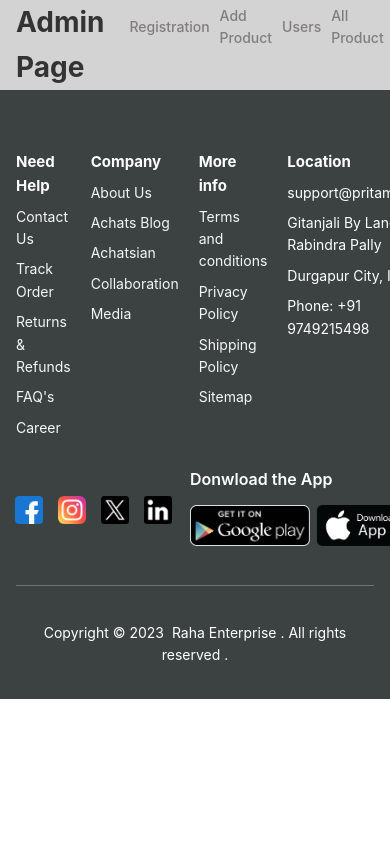
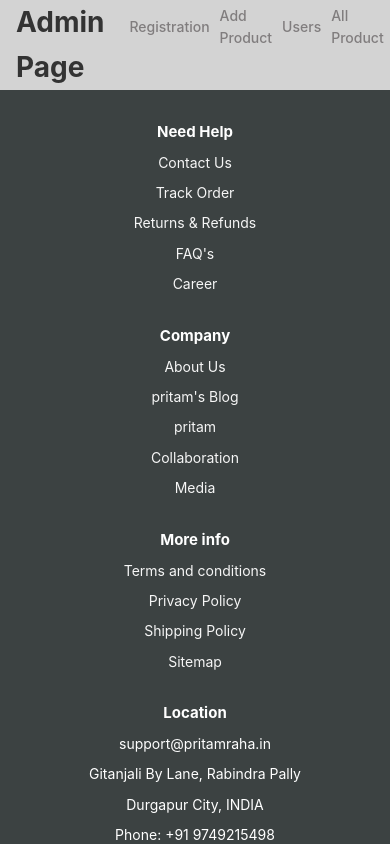
Before and after one commit to pritam16raha/EcomFrontend, a React (Vite) app: page /admin in a window 390 px wide. Shown: the top 844 px of the page. Built offline with nearby package versions, Linux system fonts and the light colour scheme; no server answers.

Commit message:
responsive done for home page

```diff
--- a/src/components/footer/Footer.jsx
+++ b/src/components/footer/Footer.jsx
@@ -3,7 +3,7 @@ import { Container } from "../../styles/styles";
 import { footerData, socialLinksData } from "../../data/data";
 import { Link } from "react-router-dom";
 import { staticImages } from "../../utils/myImageData";
-import { defaultTheme } from "../../styles/themes/default";
+import { breakpoints, defaultTheme } from "../../styles/themes/default";
 
 
 const Footer = () => {
@@ -96,69 +96,113 @@ const FooterWrapper = styled.footer`
   padding-top: 60px;
   padding-bottom: 32px;
 
-    .footer-top{
+  @media (max-width: ${breakpoints.lg}) {
+    padding-top: 30px;
+    padding-bottom: 30px;
+  }
+
+  .footer-top {
     grid-template-columns: repeat(4, 1fr);
     gap: 20px;
+
+    @media (max-width: ${breakpoints.md}) {
+      grid-template-columns: repeat(2, 1fr);
     }
 
-    .footer-item{
-      &-title{
+    @media (max-width: ${breakpoints.xs}) {
+      grid-template-columns: 100%;
+      text-align: center;
+    }
+  }
+
+  .footer-item {
+    &-title {
       margin-bottom: 8px;
     }
   }
 
-    .ftr-links{
-      .ftr-link-item{
+  .ftr-links {
+    .ftr-link-item {
       margin-bottom: 8px;
 
-        a{
+      a {
         color: ${defaultTheme.color_whitesmoke};
 
-          &:hover{
+        &:hover {
           color: ${defaultTheme.color_yellow};
         }
       }
     }
   }
 
-    .footer-middle{
+  .footer-middle {
     padding: 20px 0 32px 0;
     grid-template-columns: repeat(2, 1fr);
     gap: 20px;
+
+    @media (max-width: ${breakpoints.lg}) {
+      padding: 20px 0;
     }
 
-    .ftr-social-links{
+    @media (max-width: ${breakpoints.xs}) {
+      grid-template-columns: 100%;
+      text-align: center;
+    }
+  }
+
+  .ftr-social-links {
+    @media (max-width: ${breakpoints.xs}) {
+      justify-content: center;
+    }
+
     column-gap: 18px;
-      img{
+    img {
       width: 28px;
     }
 
-      .ftr-social-link{
+    .ftr-social-link {
       width: 25px;
       height: 25px;
       border-radius: 4px;
     }
   }
 
-    .ftr-app-links{
-      .app-links-title{
+  .ftr-app-links {
+    .app-links-title {
       margin-bottom: 12px;
     }
 
-      .app-links-group{
+    .app-links-group {
       column-gap: 6px;
+
+      @media (max-width: ${breakpoints.sm}) {
+        flex-direction: column;
+        align-items: flex-start;
       }
 
-      a{
-        img{
+      @media (max-width: ${breakpoints.xs}) {
+        flex-direction: row;
+        justify-content: center;
+      }
+    }
+
+    a {
+      img {
         width: 120px;
+
+        @media (max-width: ${breakpoints.md}) {
+          width: 100px;
+        }
       }
     }
   }
 
-    .footer-bottom{
+  .footer-bottom {
     padding-top: 36px;
     border-top: 1px solid rgba(190, 188, 189, 0.4);
+
+    @media (max-width: ${breakpoints.lg}) {
+      padding-top: 20px;
     }
-
+  }
 `;
--- a/src/components/homePage/Accessories.jsx
+++ b/src/components/homePage/Accessories.jsx
@@ -6,6 +6,7 @@ import { BackendDomain } from "../../commonData/SummaryApi";
 import { useEffect } from "react";
 import styled from "styled-components";
 import { Link } from "react-router-dom";
+import { breakpoints } from "../../styles/themes/default";
 
 const Accessories = () => {
   const [itemImage, setItemImage] = useState([]);
@@ -96,6 +97,11 @@ const ProductListWrapper = styled.div`
   column-gap: 30px;
   row-gap: 30px;
   grid-template-columns: repeat(auto-fill, minmax(270px, 1fr));
+
+  @media (max-width: ${breakpoints.sm}) {
+    gap: 12px;
+    grid-template-columns: repeat(auto-fill, minmax(200px, 1fr));
+  }
 `;
 
 const ProductCardWrapper = styled(Link)`
@@ -106,5 +112,9 @@ const ProductCardWrapper = styled(Link)`
 
   img {
     border-radius: 15px;
+
+    @media (max-width: ${breakpoints.sm}) {
+      height: 320px;
+    }
   }
 `;
--- a/src/components/homePage/Featured.jsx
+++ b/src/components/homePage/Featured.jsx
@@ -3,7 +3,7 @@ import { Container, Section } from '../../styles/styles';
 import { featuredData } from '../../data/data';
 import styled from 'styled-components';
 import { Link } from 'react-router-dom';
-import { defaultTheme } from '../../styles/themes/default';
+import { breakpoints, defaultTheme } from '../../styles/themes/default';
 
 const Featured = () => {
   return (
@@ -34,6 +34,10 @@ export default Featured;
 const FeaturedContent = styled.div`
   grid-template-columns: repeat(2, 1fr);
   gap: 30px;
+
+  @media (max-width: ${breakpoints.lg}) {
+    grid-template-columns: 100%;
+  }
 `;
 
 const FeaturedCardWrapper = styled.div`
@@ -43,17 +47,17 @@ const FeaturedCardWrapper = styled.div`
   position: relative;
   box-shadow: 2px 2px 10px 0px rgba(0, 0, 0, 0.4);
 
-    .fit-text-top{
+  .fit-text-top {
     margin-top: 24px;
     color: ${defaultTheme.color_sea_green_v1};
   }
 
-    .fit-text-large{
+  .fit-text-large {
     font-size: 38px;
     line-height: 1.2;
   }
 
-    .fit-text-bottom{
+  .fit-text-bottom {
     margin-top: 10px;
     margin-bottom: 30px;
   }
@@ -64,14 +68,26 @@ const FeaturedCardWrapper = styled.div`
     top: 0;
     left: 0;
     max-width: 400px;
+
+    @media (max-width: ${breakpoints.sm}) {
+      padding: 16px;
+    }
   }
 
-    .fit-card-img{
+  .fit-card-img {
     object-position: 10px 10px;
     scale: 2;
+
+    @media (max-width: ${breakpoints.xl}) {
+      object-position: 73px 90px;
     }
 
-    .fit-link{
+    @media (max-width: ${breakpoints.sm}) {
+      object-position: 0px 90px;
+    }
+  }
+
+  .fit-link {
     position: relative;
     &::after {
       position: absolute;
--- a/src/components/homePage/Hero.jsx
+++ b/src/components/homePage/Hero.jsx
@@ -5,7 +5,7 @@ import styled from "styled-components";
 import { bannerData } from "../../data/data";
 import { Container } from "../../styles/styles";
 import { BaseLinkWhite } from "../../styles/button";
-import { defaultTheme } from "../../styles/themes/default";
+import { breakpoints, defaultTheme } from "../../styles/themes/default";
 import CustomNextArrow from "../Common/CustomNextArrow";
 import CustomPrevArrow from "../Common/CustomPrevArrow";
 import { useEffect, useState } from "react";
@@ -16,6 +16,21 @@ const Hero = () => {
     infinite: true,
     slidesToShow: 1,
     slidesToScroll: 1,
+    responsive: [
+      {
+        breakpoint: 1024,
+        settings: {
+          arrows: true,
+        },
+      },
+      {
+        breakpoint: 768,
+        settings: {
+          arrows: false,
+          dots: true,
+        },
+      },
+    ],
   };
 
   const [bannerImg, setBannerimg] = useState([]);
@@ -123,11 +138,19 @@ const HeroSlideWrapper = styled.div`
   .custom-prev-arrow {
     left: 30px !important;
     background-color: transparent;
+
+    @media (max-width: ${breakpoints.md}) {
+      left: 16px !important;
+    }
   }
 
   .custom-next-arrow {
     right: 30px !important;
     background-color: transparent;
+
+    @media (max-width: ${breakpoints.md}) {
+      right: 16px !important;
+    }
   }
 `;
 
@@ -167,15 +190,35 @@ const HeroSlideContent = styled.div`
     height: 42px;
     min-width: 120px;
     margin-top: 20px;
+
+    @media (max-width: ${breakpoints.md}) {
+      margin-top: 12px;
+    }
   }
 
   .container {
     max-width: 840px;
     margin-left: 0;
+
+    @media (max-width: ${breakpoints.xxl}) {
+      margin-left: 80px;
+    }
+    @media (max-width: ${breakpoints.md}) {
+      margin-left: 16px;
+      margin-right: 16px;
+    }
+    @media (max-width: ${breakpoints.sm}) {
+      margin: 0;
+      text-align: center;
+    }
   }
 
   .hero-text-top {
     font-size: 32px;
+
+    @media (max-width: ${breakpoints.lg}) {
+      font-size: 26px;
+    }
   }
 
   .hero-text-large {
@@ -183,11 +226,28 @@ const HeroSlideContent = styled.div`
     letter-spacing: 1px;
     line-height: 1.5;
     margin-bottom: 20px;
+
+    @media (max-width: ${breakpoints.lg}) {
+      font-size: 60px;
+    }
+    @media (max-width: ${breakpoints.lg}) {
+      font-size: 48px;
+    }
+    @media (max-width: ${breakpoints.lg}) {
+      font-size: 36px;
+    }
+    @media (max-width: ${breakpoints.lg}) {
+      font-size: 32px;
+    }
   }
 
   .hero-text-bottom {
     font-size: 26px;
     margin-bottom: 24px;
+
+    @media (max-width: ${breakpoints.lg}) {
+      font-size: 20px;
+    }
   }
 
   .hero-btn {
--- a/src/components/homePage/Mods.jsx
+++ b/src/components/homePage/Mods.jsx
@@ -6,6 +6,7 @@ import { BackendDomain } from "../../commonData/SummaryApi";
 import { useEffect } from "react";
 import styled from "styled-components";
 import { Link } from "react-router-dom";
+import { breakpoints } from "../../styles/themes/default";
 
 const Mods = () => {
   const [itemImage, setItemImage] = useState([]);
@@ -78,9 +79,18 @@ const ProductCardWrapper = styled(Link)`
   .product-img {
     height: 390px;
     position: relative;
+
+    @media (max-width: ${breakpoints.sm}) {
+      padding-left: 0;
+      padding-right: 0;
+    }
   }
 
   img {
     border-radius: 15px;
+
+    @media (max-width: ${breakpoints.sm}) {
+      height: 320px;
+    }
   }
 `;
--- a/src/components/homePage/NewArrivals.jsx
+++ b/src/components/homePage/NewArrivals.jsx
@@ -9,6 +9,7 @@ import CustomPrevArrow from "../Common/CustomPrevArrow";
 import { commonCardStyle } from "../../styles/card";
 import { BackendDomain } from "../../commonData/SummaryApi";
 import { Link } from "react-router-dom";
+import { breakpoints } from "../../styles/themes/default";
 
 const NewArrivals = () => {
   const settings = {
@@ -84,16 +85,37 @@ const ProductCardBoxWrapper = styled(Link)`
     height: 262px;
     width: 262px;
   }
+
+  @media (max-width: ${breakpoints.sm}) {
+    padding-left: 6px;
+    padding-right: 6px;
+  }
 `;
 
 const ArrivalSliderWrapper = styled.div`
   .custom-prev-arrow {
     top: 43%;
     left: -10px;
+
+    @media (max-width: ${breakpoints.xxl}) {
+      left: 24px;
+    }
+
+    @media (max-width: ${breakpoints.xs}) {
+      left: 4px;
+    }
   }
 
   .custom-next-arrow {
     top: 43%;
     right: -10px;
+
+    @media (max-width: ${breakpoints.xxl}) {
+      right: 24px;
+    }
+
+    @media (max-width: ${breakpoints.xs}) {
+      right: 4px;
+    }
   }
 `;
--- a/src/components/homePage/SavingZone.jsx
+++ b/src/components/homePage/SavingZone.jsx
@@ -5,6 +5,7 @@ import styled from 'styled-components';
 import { savingZoneData } from '../../data/data';
 import { ArrowDropDownCircleOutlined} from '@mui/icons-material';
 import { BaseLinkOutlineWhite } from '../../styles/button';
+import { breakpoints } from '../../styles/themes/default';
 
 const SavingZone = () => {
   return (
@@ -52,27 +53,63 @@ const ProductCardOverlayWrapper = styled.div`
   border-radius: 12px;
   overflow: hidden;
 
-        &:nth-child(1){
-            grid-column: 1/3;
+  @media (max-width: ${breakpoints.sm}) {
+    height: 360px;
   }
 
-        &:nth-child(2){
-            grid-column: 3/5;
+  &:nth-child(1) {
+    grid-column: 1/3;
+
+    @media (max-width: ${breakpoints.lg}) {
+      grid-column: 1/4;
+    }
+    @media (max-width: ${breakpoints.md}) {
+      grid-column: 1/7;
+    }
   }
 
-        &:nth-child(3){
-            grid-column: 5/7;
+  &:nth-child(2) {
+    grid-column: 3/5;
+
+    @media (max-width: ${breakpoints.lg}) {
+      grid-column: 4/7;
+    }
+    @media (max-width: ${breakpoints.md}) {
+      grid-column: 1/7;
+    }
   }
 
-        &:nth-child(4){
+  &:nth-child(3) {
+    grid-column: 5/7;
+
+    @media (max-width: ${breakpoints.lg}) {
       grid-column: 1/4;
     }
+    @media (max-width: ${breakpoints.md}) {
+      grid-column: 1/7;
+    }
+  }
 
-        &:nth-child(5){
+  &:nth-child(4) {
+    grid-column: 1/4;
+
+    @media (max-width: ${breakpoints.lg}) {
       grid-column: 4/7;
     }
+    @media (max-width: ${breakpoints.md}) {
+      grid-column: 1/7;
+    }
+  }
 
-    &::after{
+  &:nth-child(5) {
+    grid-column: 4/7;
+
+    @media (max-width: ${breakpoints.lg}) {
+      grid-column: 1/7;
+    }
+  }
+
+  &::after {
     content: "";
     position: absolute;
     left: 0;
@@ -82,7 +119,7 @@ const ProductCardOverlayWrapper = styled.div`
     background-color: rgba(0, 0, 0, 0.2);
   }
 
-  .product-info{
+  .product-info {
     position: absolute;
     top: 0;
     right: 0;
@@ -90,20 +127,24 @@ const ProductCardOverlayWrapper = styled.div`
     padding: 32px 24px;
     width: 230px;
 
-    .info-badge{
+    .info-badge {
       min-width: 100px;
       height: 34px;
     }
-    .info-title{
+    .info-title {
       font-size: 28px;
       margin: 14px 0;
     }
-    .discount-text{
+    .discount-text {
       margin-top: 4px;
     }
-    .info-arrow{
+    .info-arrow {
       margin: 16px 0 16px auto;
       width: 110px;
     }
+
+    @media (max-width: ${breakpoints.xl}) {
+      padding: 16px;
+    }
   }
 `;
--- a/src/data/data.js
+++ b/src/data/data.js
@@ -463,8 +463,8 @@ const footerData = [
     title: "Company",
     links: [
       { text: "About Us", url: "/contact" },
-      { text: "Achats Blog", url: "/blog" },
-      { text: "Achatsian", url: "/achatsian" },
+      { text: "pritam's Blog", url: "/blog" },
+      { text: "pritam", url: "pritamraha.in" },
       { text: "Collaboration", url: "/collaboration" },
       { text: "Media", url: "/media" },
     ],
--- a/src/styles/themes/default.js
+++ b/src/styles/themes/default.js
@@ -25,5 +25,15 @@ const defaultTheme = {
     font_family_inter: "'Inter', sans-serif",
   };
 
+    // media query
+  const breakpoints = {
+    xs: "480px",
+    sm: "576px",
+    md: "768px",
+    lg: "992px",
+    xl: "1200px",
+    xxl: "1400px",
+  };
 
-  export { defaultTheme };
+
+  export { defaultTheme, breakpoints };
```
Lines whose indentation alone changed are shown as unchanged.
